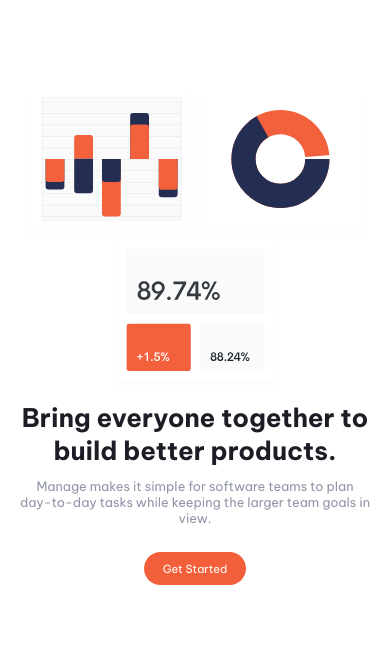
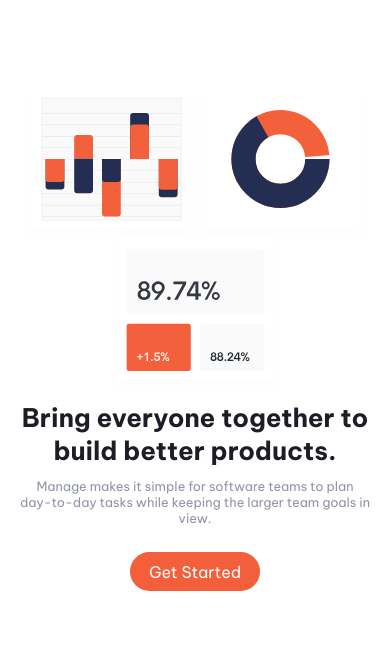
Before and after one commit to Amadou-dot/Manage-Landing-Page, a plain HTML site: page index.html in a window 390 px wide. Shown: the part 72-731 px from the top of the page. Drawn offline with Linux system fonts and the light colour scheme.

Commit message:
Add bigger buttons for mobile

```diff
--- a/styles/queries.css
+++ b/styles/queries.css
@@ -122,8 +122,12 @@
 }
 
 @media (max-width: 49.375em) {
+  /* Phone */
   html {
     font-size: 50%;
+  }
+  .btn {
+    font-size: 2rem;
   }
   .nav__desktop {
     display: none;
```
